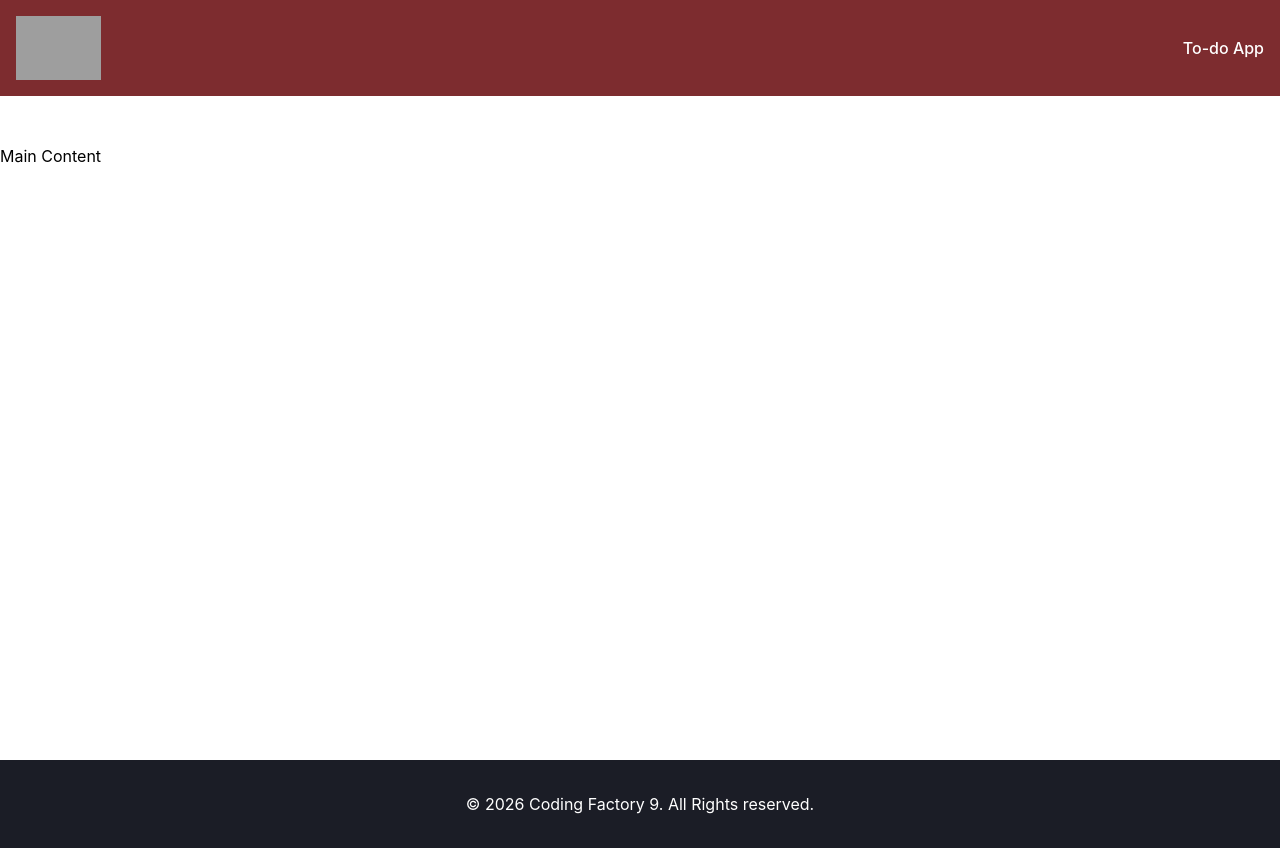
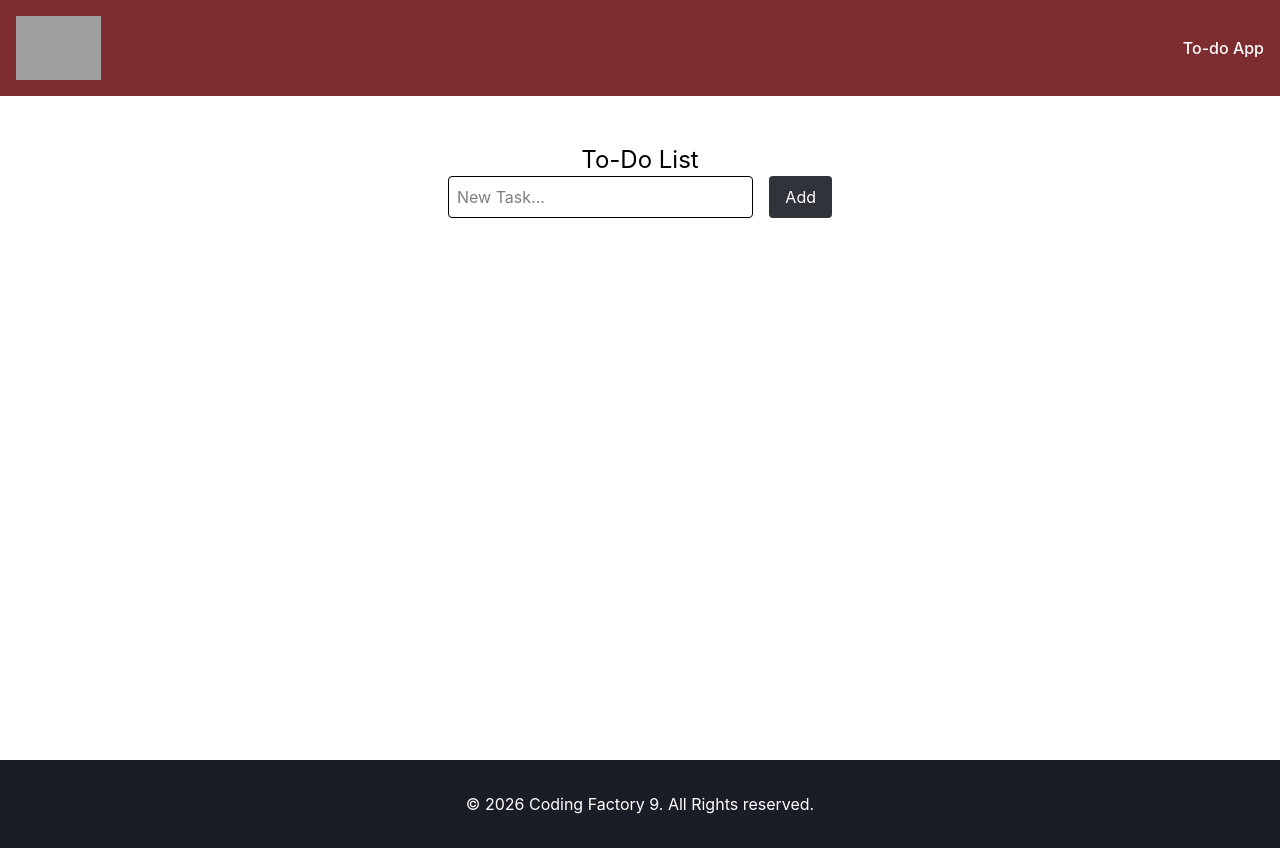
Before and after one commit to VasNera/cf9-react-todo-app, a React (Vite) app: page / in a window 1280 px wide. Built offline with nearby package versions, Linux system fonts and the light colour scheme; grey boxes are pictures that could not be loaded.

Commit message:
feat: add useTodos

```diff
--- a/src/App.tsx
+++ b/src/App.tsx
@@ -1,11 +1,12 @@
 import Layout from "./shared/layout/Layout";
+import {TodoApp} from "./features/todo";
 
 function App() {
 
   return (
     <>
       <Layout>
-        <h1>Main Content</h1>
+       <TodoApp />
       </Layout>
 
     </>
--- /dev/null
+++ b/src/features/todo/TodoApp.tsx
@@ -0,0 +1,19 @@
+import TodoForm from "./TodoForm.tsx";
+import {useRef} from "react";
+
+
+const TodoApp =() =>{
+   const inputRef = useRef<HTMLInputElement>(null);
+
+    return (
+        <>
+            <div className="max-w-sm mx-auto pb-12">
+                <h1 className="text-center text-2xl py8">To-Do List</h1>
+
+                <TodoForm inputRef={inputRef} />
+
+            </div>
+        </>
+    )
+}
+export default TodoApp;
--- /dev/null
+++ b/src/features/todo/TodoForm.tsx
@@ -0,0 +1,20 @@
+import Button from "../../shared/ui/Button.tsx";
+import type {TodoFormProps} from "./types.ts";
+
+const TodoForm = ({inputRef} :TodoFormProps) =>{
+    return (
+        <>
+            <form className="flex gap-4 mb-4" >
+
+                <input
+                    type="text"
+                    ref={inputRef}
+                    className="flex-1 border p-2 rounded"
+                    placeholder="New Task..."
+                />
+                <Button label="Add"/>
+            </form>
+        </>
+    )
+}
+export default TodoForm;
--- /dev/null
+++ b/src/features/todo/hooks/useTodos.ts
@@ -0,0 +1,52 @@
+
+import {useState} from "react";
+import type {Todo} from "../types.ts";
+
+
+
+export const useTodos = () =>{
+const [todos, setTodos] = useState<Todo[]>([])
+
+    const addTodo = (text: string) => {
+    setTodos(prev => [
+        ...prev,
+        {id:Date.now(), text:text, completed:false}
+      ])
+    }
+
+    const deleteTodo = (id: number) => {
+    setTodos(prev => prev.filter(todo => todo.id !== id)
+    )
+   }
+
+    const editTodo = (id: number, newText: string) => {
+    setTodos(prev =>
+        prev.map( todo =>
+            todo.id === id ? {...todo, text: newText} : todo
+        )
+      )
+    }
+
+    const toggleTodo = (id: number) => {
+    setTodos(prev =>
+        prev.map( todo =>
+            todo.id === id ? {...todo, completed: !todo.completed} : todo
+        )
+    )
+
+    }
+
+    const clearAll = () =>{
+    setTodos([])
+    }
+
+    return {
+        todos,
+        addTodo,
+        deleteTodo,
+        editTodo,
+        toggleTodo,
+        clearAll
+
+  }
+}
--- /dev/null
+++ b/src/features/todo/index.ts
@@ -0,0 +1 @@
+export {default as TodoApp} from './TodoApp';
--- /dev/null
+++ b/src/features/todo/types.ts
@@ -0,0 +1,10 @@
+export type Todo ={
+    id: number,
+    text: string,
+    completed: boolean;
+}
+
+
+export type TodoFormProps = {
+    inputRef:React.RefObject<HTMLInputElement | null>;
+}
```
